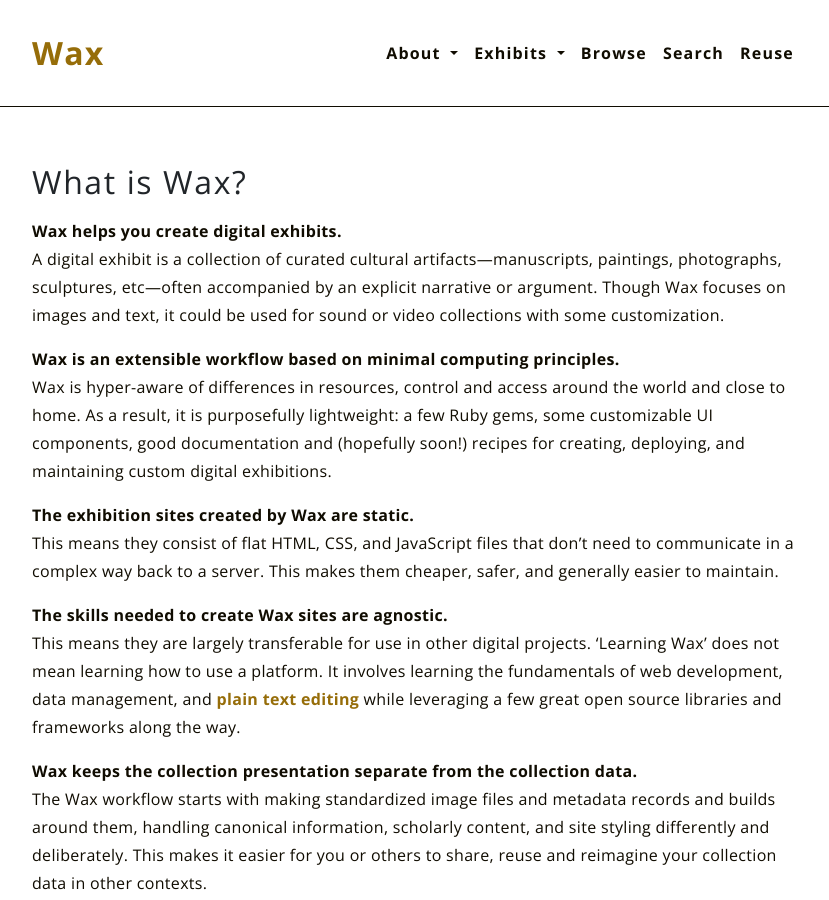
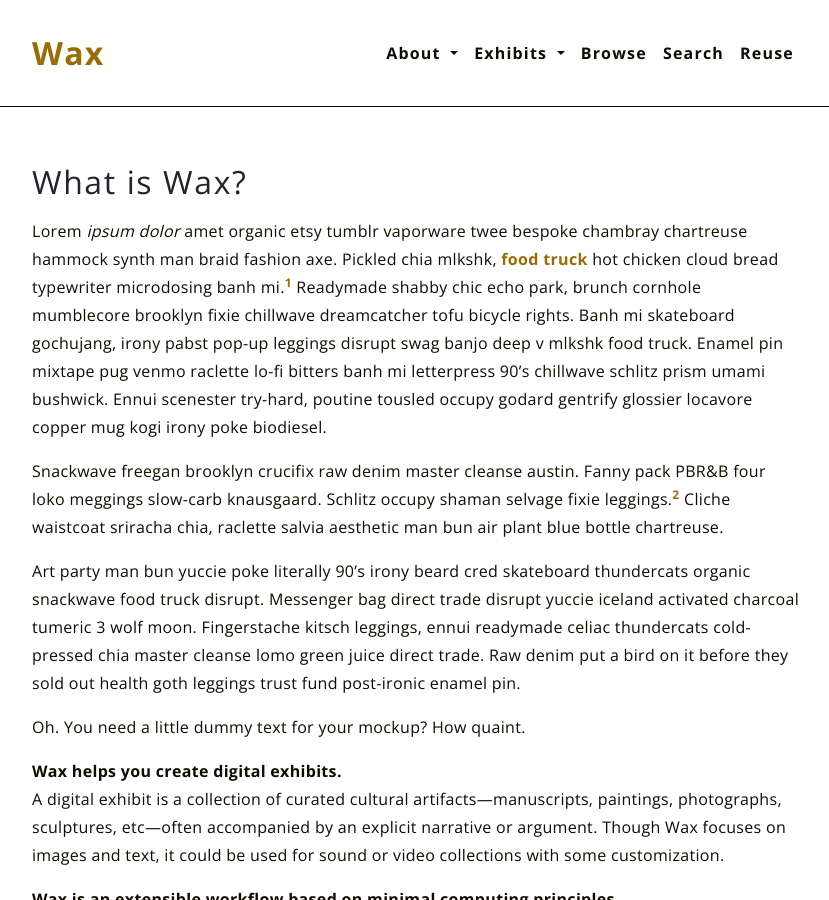
Before and after one commit to paespinosa11/wax, a Jekyll site: the page built from pages/about.md, in a window 1280 px wide and 900 px high. Shown: the whole window, without its empty margins (223-1052 px from the left). Built offline with Jekyll 4.4.1, drawn with Linux system fonts in a browser that asks for light colours; some of the changed text lies outside the part shown.

Commit message:
messagefootnotes

```diff
--- a/pages/about.md
+++ b/pages/about.md
@@ -3,6 +3,18 @@ layout: page
 title: What is Wax?
 permalink: /about/
 ---
+
+Lorem *ipsum dolor* amet organic etsy tumblr vaporware twee bespoke chambray chartreuse hammock synth man braid fashion axe. Pickled chia mlkshk, [food truck](https://hipsum.co/?paras=5&type=hipster-centric&start-with-lorem=1) hot chicken cloud bread typewriter microdosing banh mi.[^1] Readymade shabby chic echo park, brunch cornhole mumblecore brooklyn fixie chillwave dreamcatcher tofu bicycle rights. Banh mi skateboard gochujang, irony pabst pop-up leggings disrupt swag banjo deep v mlkshk food truck. Enamel pin mixtape pug venmo raclette lo-fi bitters banh mi letterpress 90's chillwave schlitz prism umami bushwick. Ennui scenester try-hard, poutine tousled occupy godard gentrify glossier locavore copper mug kogi irony poke biodiesel.
+
+Snackwave freegan brooklyn crucifix raw denim master cleanse austin. Fanny pack PBR&B four loko meggings slow-carb knausgaard. Schlitz occupy shaman selvage fixie leggings.[^3] Cliche waistcoat sriracha chia, raclette salvia aesthetic man bun air plant blue bottle chartreuse.
+
+[^1]: This is the content of this footnote.Bananas.
+
+Art party man bun yuccie poke literally 90's irony beard cred skateboard thundercats organic snackwave food truck disrupt. Messenger bag direct trade disrupt yuccie iceland activated charcoal tumeric 3 wolf moon. Fingerstache kitsch leggings, ennui readymade celiac thundercats cold-pressed chia master cleanse lomo green juice direct trade. Raw denim put a bird on it before they sold out health goth leggings trust fund post-ironic enamel pin.
+
+Oh. You need a little dummy text for your mockup? How quaint.
+
+[^3]: This one is mangoes.
 
 **Wax helps you create digital exhibits.**
 A digital exhibit is a collection of curated cultural artifacts—manuscripts, paintings, photographs, sculptures, etc—often accompanied by an explicit narrative or argument. Though Wax focuses on images and text, it could be used for sound or video collections with some customization.
```
